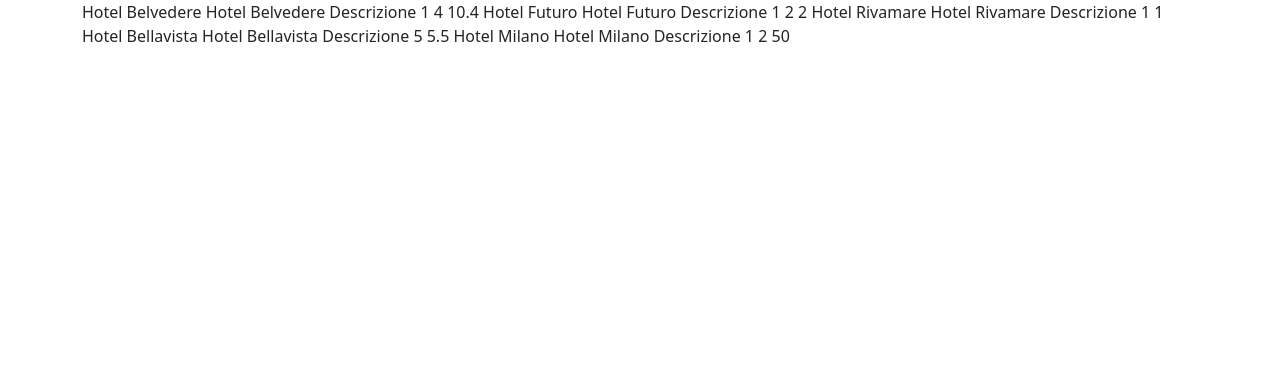
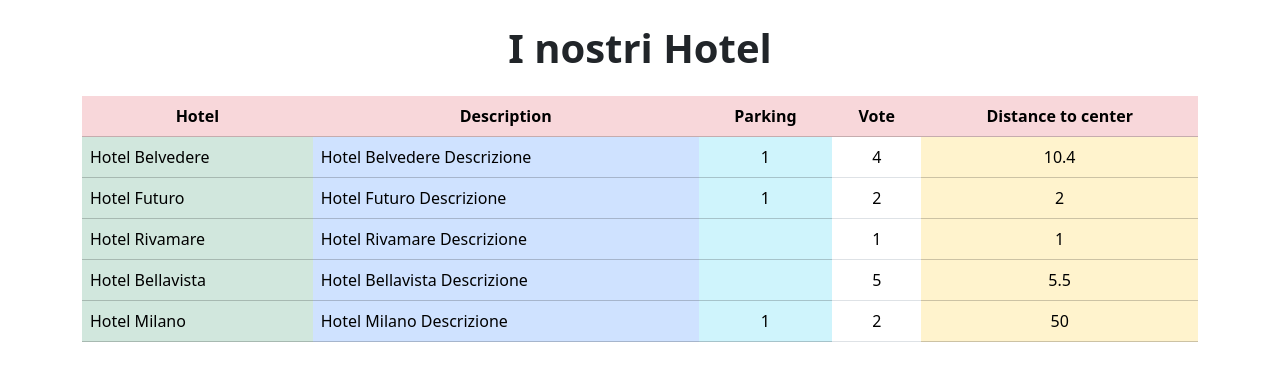
Before and after one commit to AlessioMartella7/php-hotel, a PHP site: page / in a window 1280 px wide. Shown: the top 381 px of the page. Run offline with PHP 8.4, Linux system fonts and the light colour scheme.

Commit message:
added data in a table with bootstrap

```diff
--- a/index.php
+++ b/index.php
@@ -40,6 +40,7 @@
 
     ];
 
+
 ?>
 
 <!DOCTYPE html>
@@ -55,15 +56,31 @@
 <body>
     <main>
         <div class="container">
-            <?php foreach($hotels as $hotel) { ?>
+            <h1 class="my-4 text-center fw-bold text-dark">I nostri Hotel</h1>
+            <table class="table text-center">
+                <thead>
+                    <tr class="table-danger">
+                    <th scope="col">Hotel</th>
+                    <th scope="col">Description</th>
+                    <th scope="col">Parking</th>
+                    <th scope="col">Vote</th>
+                    <th scope="col">Distance to center</th>
+                    </tr>
+                </thead>
+                <tbody>
+                    <?php foreach($hotels as $hotel) { ?>
+                        <tr>
+                            <td class="table-success text-start"><?= $hotel["name"];?></td>
+                            <td class="table-primary text-start"><?= $hotel["description"];?></td>
+                            <td class="table-info "><?= $hotel["parking"]; ?></td>
+                            <td><?= $hotel["vote"]; ?></td>
+                            <td class="table-warning"><?= $hotel["distance_to_center"]; ?></td>
+                        </tr>
+                    <?php } ?>
+                </tbody>
+            </table>
 
-                <?= $hotel["name"];?>
-                <?= $hotel["description"];?>
-                <?= $hotel["parking"]; ?>
-                <?= $hotel["vote"]; ?>
-                <?= $hotel["distance_to_center"]; ?>
 
-            <?php } ?>
         </div>
     </main>
 </body>
```
